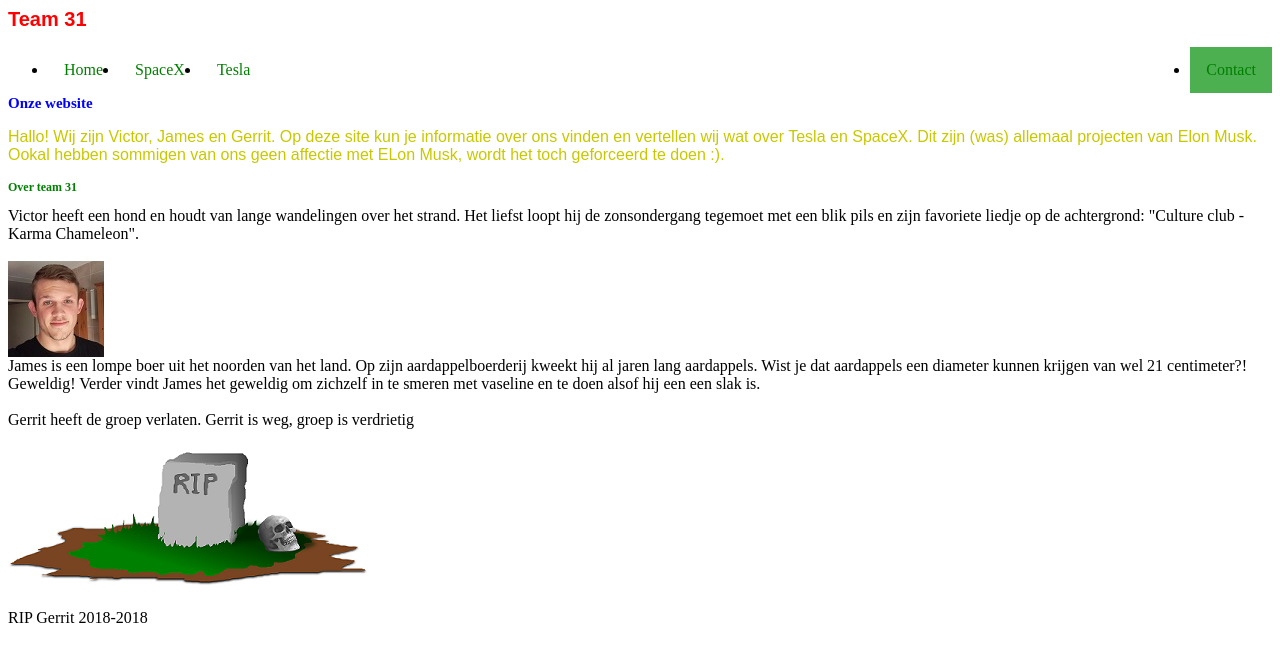
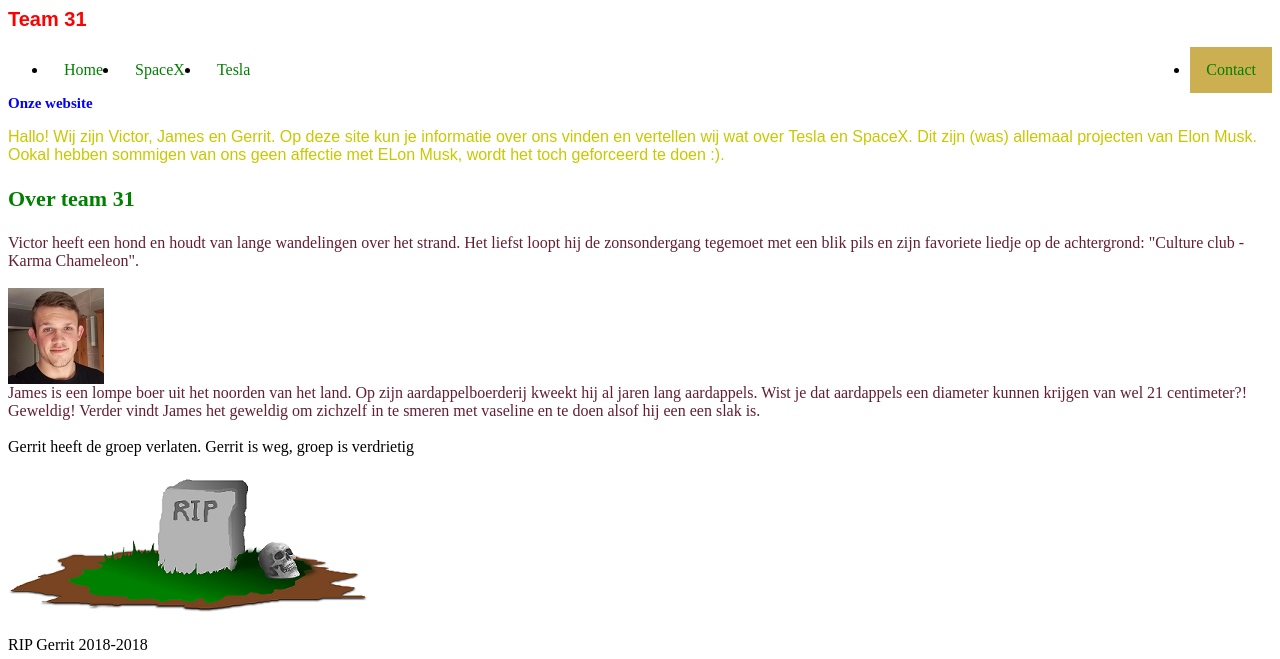
Before and after one commit to JamesJCarroll/webopdracht, a PHP site: page /Index.html in a window 1280 px wide. Shown: the top 659 px of the page. Run offline with PHP 8.4, Linux system fonts and the light colour scheme.

Commit message:
tags fix css

```diff
--- a/Website.css
+++ b/Website.css
@@ -2,11 +2,12 @@ background-color: gray;
 
 ul {
     list-style-type: none;
-    margin: 0;
+    margin: auto;
     padding: 0;
     overflow: hidden;
     background-color: black;
 	position: sticky;
+	top: 0;
 }
 
 li {
@@ -21,15 +22,12 @@ li a {
     text-decoration: none;
 }
 
-/*li a:hover {
-    background-color: #111;
-}*/
 li a:hover:not(.active) {
     background-color: #111;
 }
 
 .active {
-    background-color: #4CAF50;
+    background-color: #CCAF50;
 }
 
 h1 {
@@ -42,7 +40,7 @@ h2{
 	color: blue;
 }
 h3 {
-	font-size: 12px;
+	font-size: 22px;
 	color: green;
 }
 
@@ -65,10 +63,23 @@ h3 p2{
 
 h3 p3{
 	font-family: arial;
-	font-size: 15px;
+	font-size: 25px;
 	color: rgb(150,130,110);
+	break-word: keep-all;
+}
+p1{
+/*font-family: calabria*/
+font-family: 25px;
+color: rgb(100,30,50);
+break-word: keep-all;
 }
 
+p2{
+/*font-family: calabria*/
+font-family: 8px;
+color: rgb(100,30,50);
+break-word: keep-all;
+}
 img {
 
 }
```
